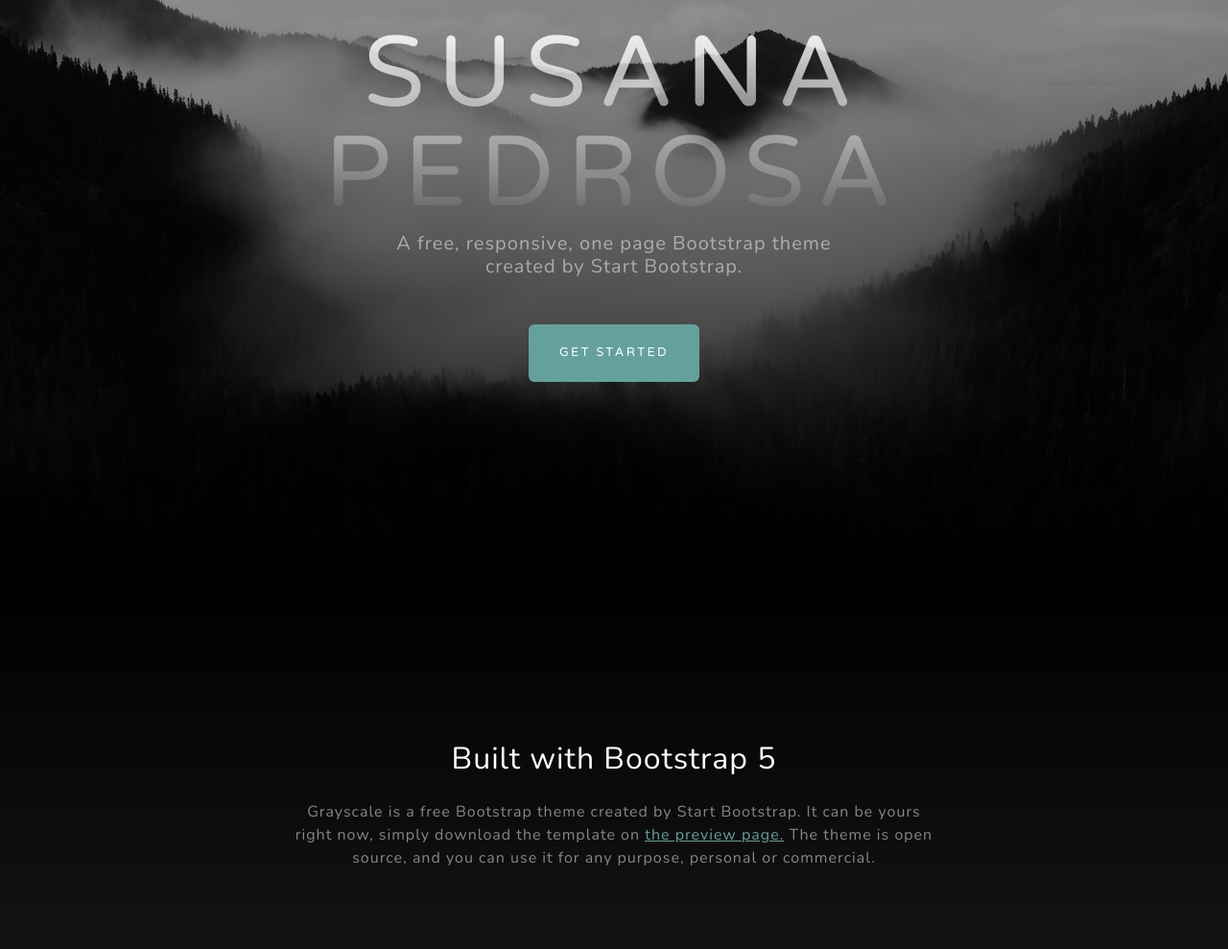
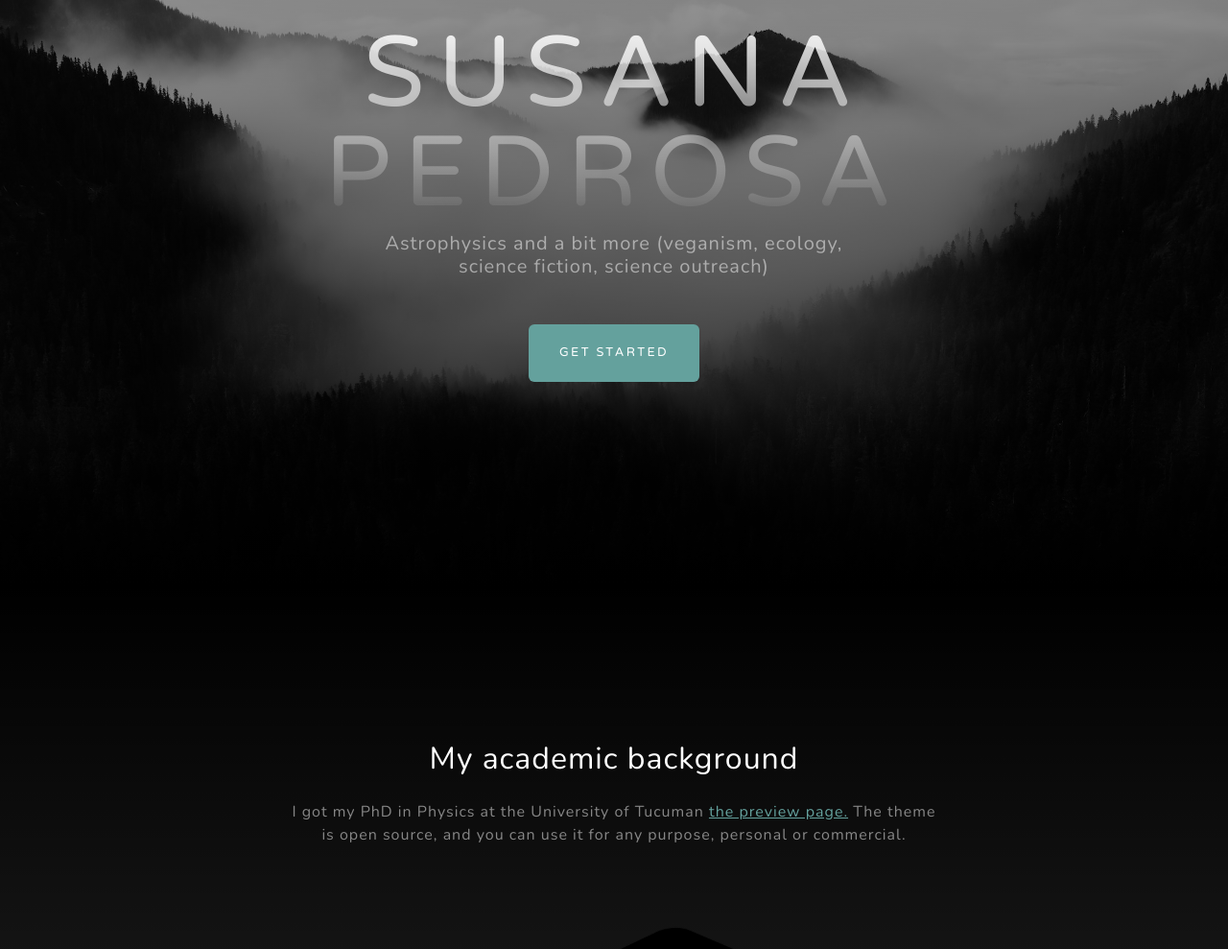
Before and after one commit to su9000/my-per-acad-web, a plain HTML site: page index.html in a window 1280 px wide. Shown: the part 188-1177 px from the top of the page at 96% size. Drawn offline with nearby package versions, Linux system fonts and the light colour scheme.

Commit message:
Update index.html
titulo y primera descrpcion

```diff
--- a/index.html
+++ b/index.html
@@ -39,7 +39,7 @@
                 <div class="d-flex justify-content-center">
                     <div class="text-center">
                         <h1 class="mx-auto my-0 text-uppercase">Susana Pedrosa</h1>
-                        <h2 class="text-white-50 mx-auto mt-2 mb-5">A free, responsive, one page Bootstrap theme created by Start Bootstrap.</h2>
+                        <h2 class="text-white-50 mx-auto mt-2 mb-5">Astrophysics and a bit more (veganism, ecology, science fiction, science outreach)</h2>
                         <a class="btn btn-primary" href="#about">Get Started</a>
                     </div>
                 </div>
@@ -50,9 +50,9 @@
             <div class="container px-4 px-lg-5">
                 <div class="row gx-4 gx-lg-5 justify-content-center">
                     <div class="col-lg-8">
-                        <h2 class="text-white mb-4">Built with Bootstrap 5</h2>
+                        <h2 class="text-white mb-4">My academic background</h2>
                         <p class="text-white-50">
-                            Grayscale is a free Bootstrap theme created by Start Bootstrap. It can be yours right now, simply download the template on
+                            I got my PhD in Physics at the University of Tucuman
                             <a href="https://startbootstrap.com/theme/grayscale/">the preview page.</a>
                             The theme is open source, and you can use it for any purpose, personal or commercial.
                         </p>
```
